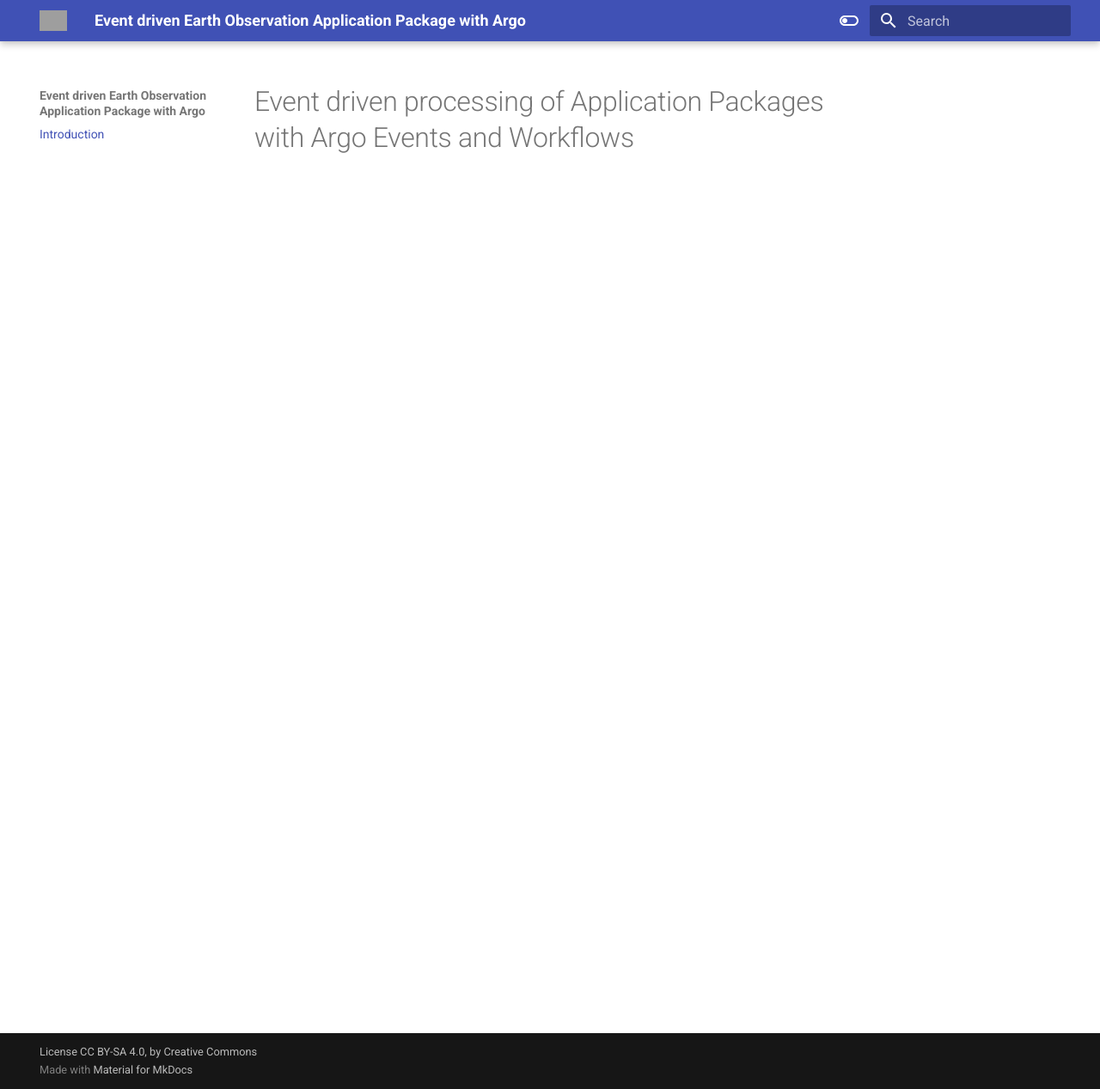
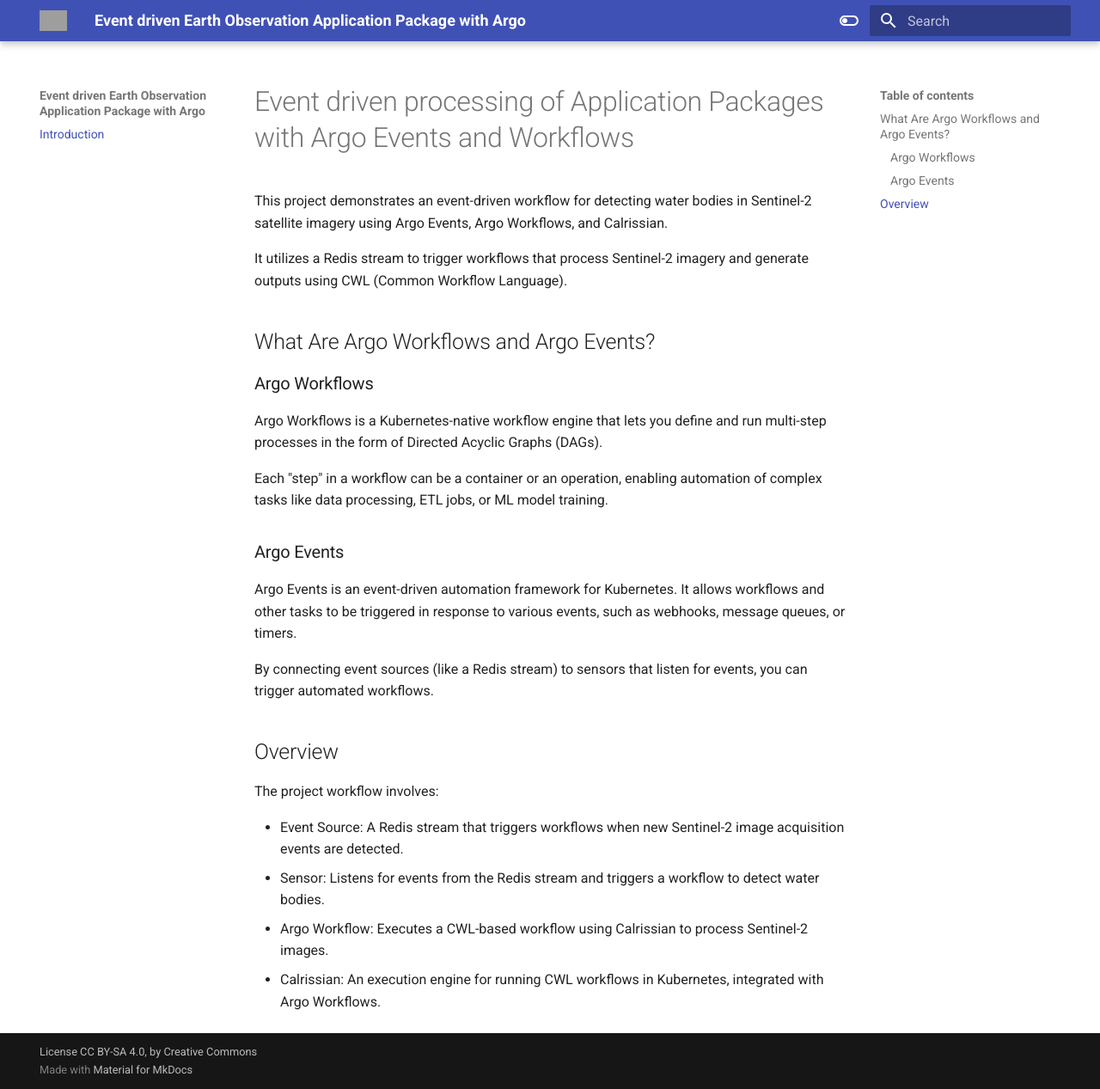
Before and after one commit to eoap/event-driven-with-argo, an MkDocs documentation site: the page built from docs/index.md, in a window 1280 px wide and 1267 px high. Shown: the whole window at 86% size. Built offline with MkDocs 1.6.1 and Material for MkDocs 9.7.7, drawn with Linux system fonts in a browser that asks for light colours; grey boxes are pictures that could not be loaded.

Commit message:
updates index

```diff
--- a/docs/index.md
+++ b/docs/index.md
@@ -1 +1,28 @@
 # Event driven processing of Application Packages with Argo Events and Workflows
+
+This project demonstrates an event-driven workflow for detecting water bodies in Sentinel-2 satellite imagery using Argo Events, Argo Workflows, and Calrissian.
+
+It utilizes a Redis stream to trigger workflows that process Sentinel-2 imagery and generate outputs using CWL (Common Workflow Language).
+
+## What Are Argo Workflows and Argo Events?
+
+### Argo Workflows
+
+Argo Workflows is a Kubernetes-native workflow engine that lets you define and run multi-step processes in the form of Directed Acyclic Graphs (DAGs).
+
+Each "step" in a workflow can be a container or an operation, enabling automation of complex tasks like data processing, ETL jobs, or ML model training.
+
+### Argo Events
+
+Argo Events is an event-driven automation framework for Kubernetes. It allows workflows and other tasks to be triggered in response to various events, such as webhooks, message queues, or timers.
+
+By connecting event sources (like a Redis stream) to sensors that listen for events, you can trigger automated workflows.
+
+## Overview
+
+The project workflow involves:
+
+* Event Source: A Redis stream that triggers workflows when new Sentinel-2 image acquisition events are detected.
+* Sensor: Listens for events from the Redis stream and triggers a workflow to detect water bodies.
+* Argo Workflow: Executes a CWL-based workflow using Calrissian to process Sentinel-2 images.
+* Calrissian: An execution engine for running CWL workflows in Kubernetes, integrated with Argo Workflows.
```
